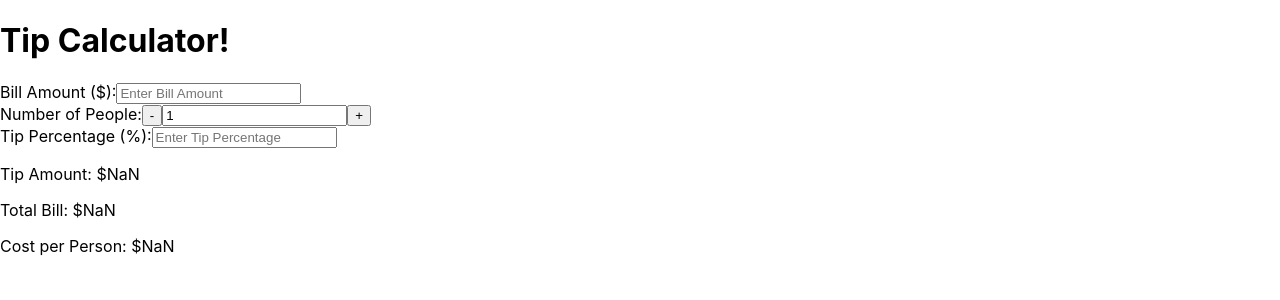
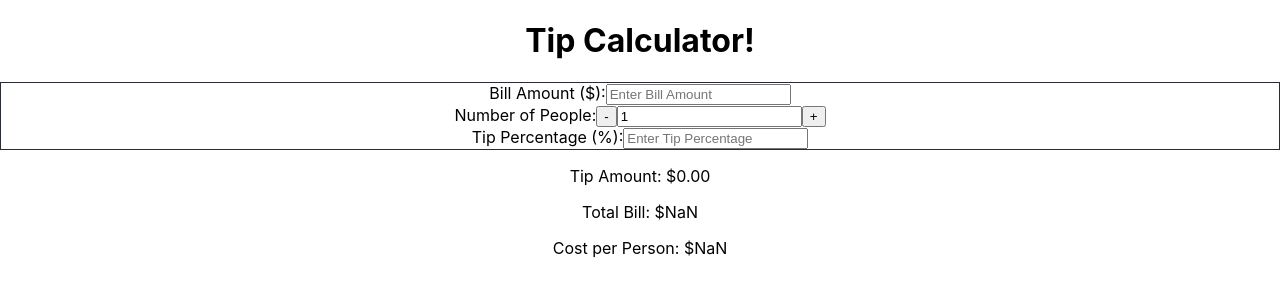
Before and after one commit to joemiddie13/tip_calculator, a React (Create React App) app in the folder tip-calculator/: page / in a window 1280 px wide. Shown: the top 300 px of the page. Built offline with nearby package versions, Linux system fonts and the light colour scheme.

Commit message:
starting some CSS

```diff
--- a/tip-calculator/src/App.css
+++ b/tip-calculator/src/App.css
@@ -1,5 +1,16 @@
 .App {
   text-align: center;
+  /* display: flex;
+  justify-content: center; */
+}
+
+/* .TipCalculator {
+  display: flex;
+  justify-content: center;
+} */
+
+.inputs {
+  border: 1px solid #282c34;
 }
 
 .App-logo {
--- a/tip-calculator/src/App.js
+++ b/tip-calculator/src/App.js
@@ -3,6 +3,7 @@ import BillAmount from './Components/BillAmount';
 import PartyNumber from './Components/PartyNumber';
 import TipAmount from './Components/TipAmount';
 import TipCalculator from './Components/TipCalulator';
+import './App.css';
 
 function App() {
   const [billAmount, setBillAmount] = useState('');
@@ -10,13 +11,17 @@ function App() {
   const [tipPercentage, setTipPercentage] = useState('');
 
   return (
-    <div>
+    <div className='App'>
       <h1>Tip Calculator!</h1>
-      <BillAmount billAmount={billAmount} setBillAmount={setBillAmount} />
-      <PartyNumber partyNumber={partyNumber} setPartyNumber={setPartyNumber} />
-      <TipAmount tipPercentage={tipPercentage} setTipPercentage={setTipPercentage} />
-      <TipCalculator />
-    </div>
+      <div className='inputs'>
+          <BillAmount billAmount={billAmount} setBillAmount={setBillAmount} />
+          <PartyNumber partyNumber={partyNumber} setPartyNumber={setPartyNumber} />
+          <TipAmount tipPercentage={tipPercentage} setTipPercentage={setTipPercentage} />
+        </div>
+        <div className='TipCalculator'>
+          <TipCalculator tipPercentage={tipPercentage} billAmount={billAmount} partyNumber={partyNumber}/>
+        </div>
+      </div>
   );
 }
 
```
Also changed, not shown: tip-calculator/src/Components/TipCalulator.css (added).
